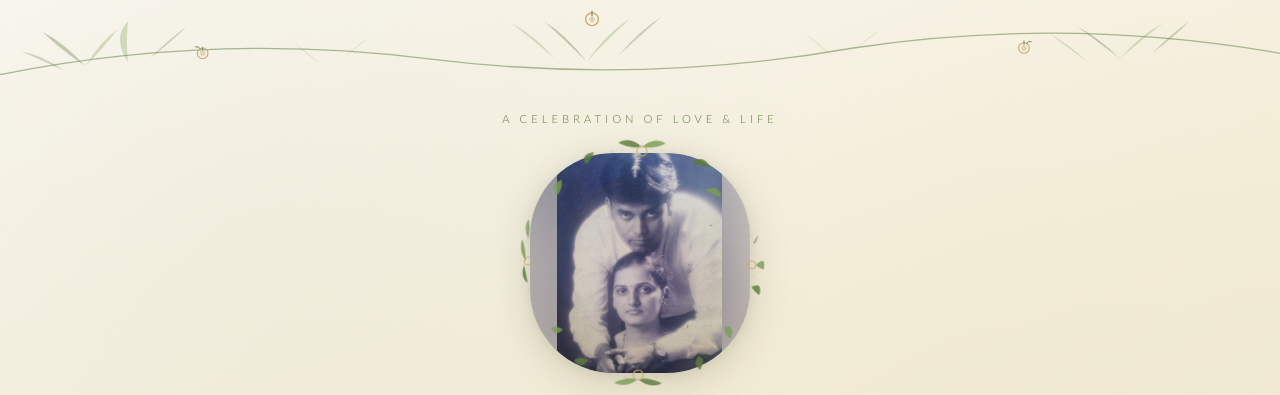
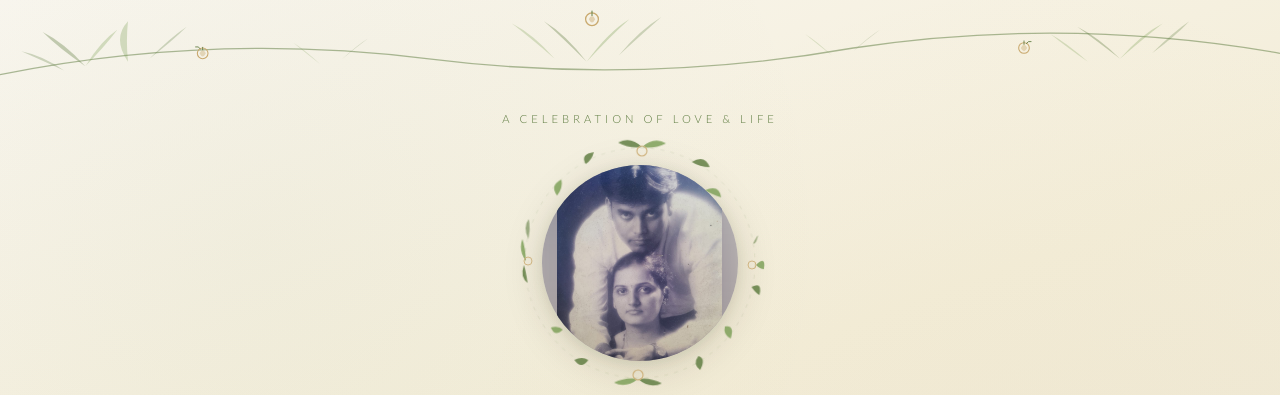
Before and after one commit to smashco/sanya, a plain HTML site: page index.html in a window 1280 px wide. Shown: the top 395 px of the page. Drawn offline with nearby package versions, Linux system fonts and the light colour scheme; a web font is replaced by a local one.

Commit message:
Smaller circle frame via inset:12px, image stays 220px, back to 50% radius

```diff
--- a/index.html
+++ b/index.html
@@ -108,28 +108,33 @@
 
     .hero-photo-wrap {
       position: absolute;
-      inset: 0;
-      border-radius: 38%;
+      inset: 12px;
+      border-radius: 50%;
       overflow: hidden;
       box-shadow: 0 8px 40px rgba(44,26,16,0.15), 0 2px 12px rgba(92,122,62,0.12);
     }
 
     .hero-blur-bg {
       position: absolute;
-      inset: 0;
+      width: 220px;
+      height: 220px;
+      top: 50%;
+      left: 50%;
+      transform: translate(-50%, -50%) scale(1.3);
       background: url('photo/vintage.jpg') center/cover no-repeat;
       filter: blur(40px);
-      transform: scale(1.3);
       z-index: 1;
     }
 
     .hero-photo {
-      width: 100%;
-      height: 100%;
-      border-radius: 38%;
+      position: absolute;
+      width: 220px;
+      height: 220px;
+      top: 50%;
+      left: 50%;
+      transform: translate(-50%, -50%);
       object-fit: contain;
       object-position: center center;
-      position: relative;
       z-index: 2;
     }
 
```
